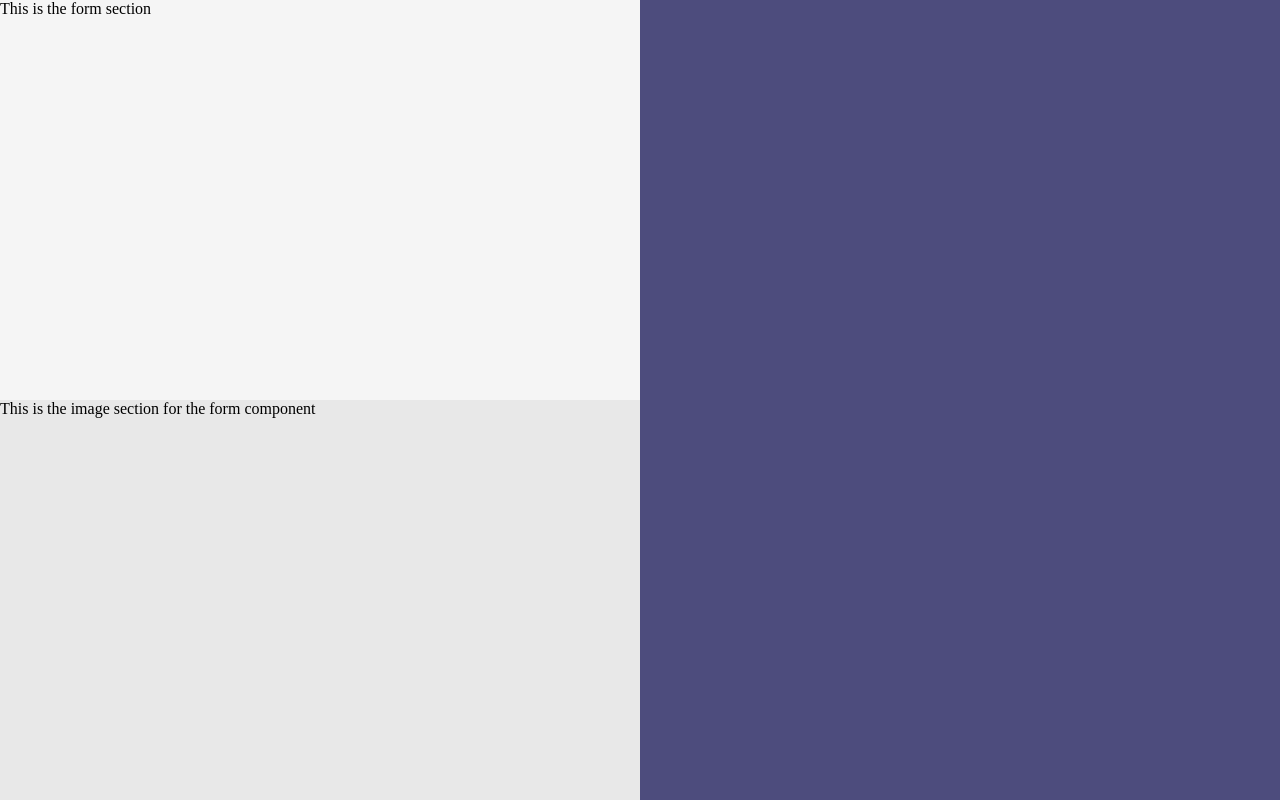
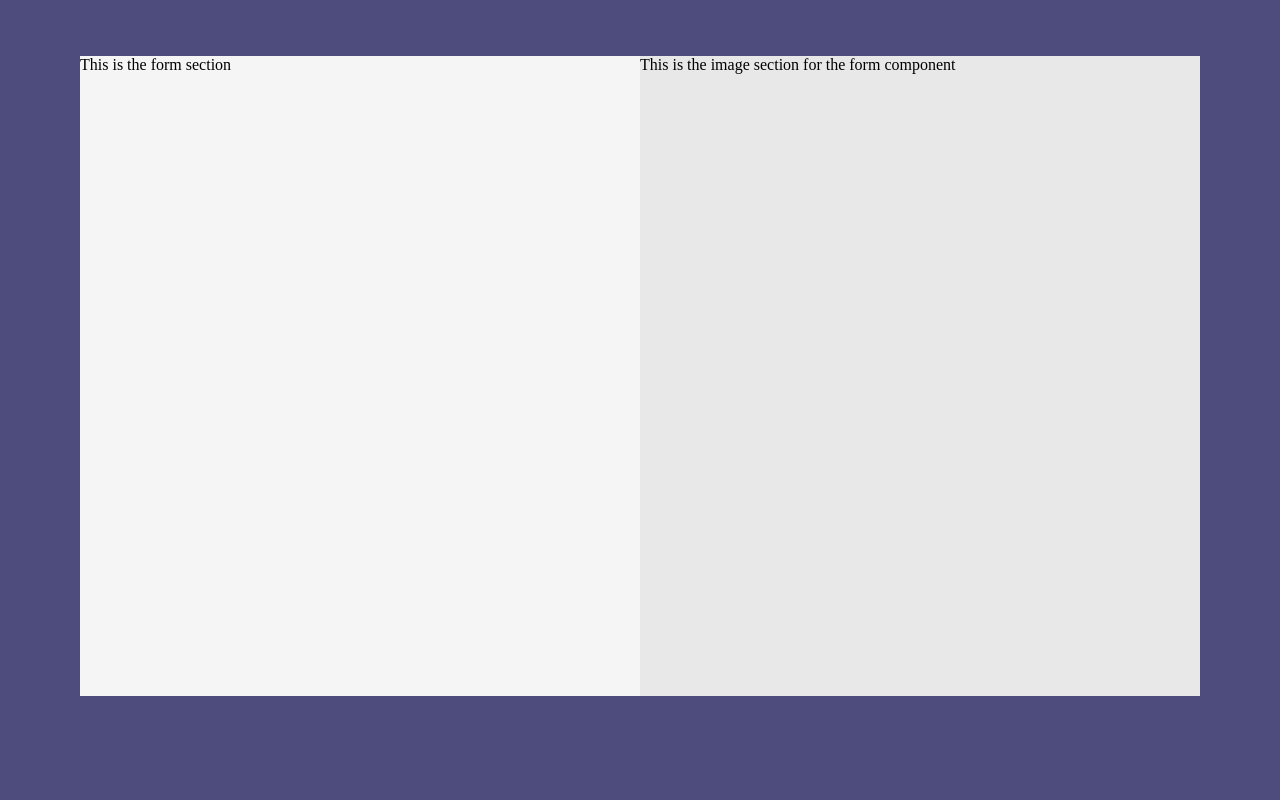
Before and after one commit to Naominm/ticket-management-system-frontend, a React (Vite) app: page / in a window 1280 px wide. Built offline with nearby package versions, Linux system fonts and the light colour scheme.

Commit message:
Style: Inscrease the height and the padding for the child component of the form component

```diff
--- a/src/components/formComponent.tsx
+++ b/src/components/formComponent.tsx
@@ -2,7 +2,16 @@ import { Box } from "@mui/material";
 
 export default function FormComponent() {
   return (
-    <Box component="div" sx={{ width: "100%" }}>
+    <Box
+      component="div"
+      sx={{
+        width: "100%",
+        display: "flex",
+        flexDirection: "row",
+        py: 7,
+        px: 10,
+      }}
+    >
       <FormSection />
       <FormImageSection />
     </Box>
@@ -15,7 +24,7 @@ function FormSection() {
       component="div"
       sx={{
         backgroundColor: "var(--primary-color)",
-        height: "50vh",
+        height: "80vh",
         width: "50%",
       }}
     >
@@ -30,7 +39,7 @@ function FormImageSection() {
       component="div"
       sx={{
         backgroundColor: "var(--primary-deep-color)",
-        height: "50vh",
+        height: "80vh",
         width: "50%",
       }}
     >
--- a/src/pages/authPage.tsx
+++ b/src/pages/authPage.tsx
@@ -8,9 +8,7 @@ export default function AuthPage() {
       sx={{
         backgroundColor: "var(--background-color)",
         height: "100vh",
-        display: "flex",
         gap: 5,
-        alignItems: "center",
       }}
     >
       <FormComponent />
```
